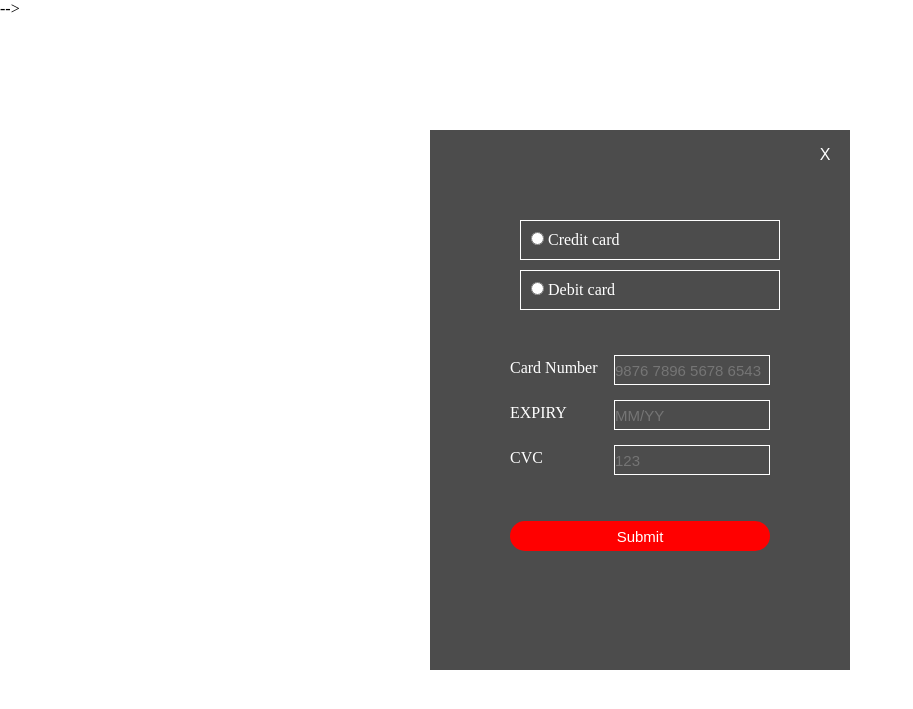
After one commit to 1218muskan/-nline-Cafe-Management-System, a PHP site: page /payment.html in a window 1280 px wide. The commit adds this page. Shown: the top 709 px of the page, without its empty margins (0-913 px from the left). Run offline with PHP 8.4, Linux system fonts and the light colour scheme.

Commit message:
payment added

```diff
--- a/index.html
+++ b/index.html
@@ -62,8 +62,7 @@
                 <h1 class="animate__animated animate__zoomIn animate__slow">WELCOME TO</h1>
                 <h1 class="animate__animated animate__zoomIn animate__slow">OUR CAFE</h1>
                 <p>
-                   Lorem ipsum dolor sit amet consectetur, adipisicing elit. Laboriosam hic aliquid, debitis optio quidem doloremque delectus voluptatum iste odit quaerat
-                   minima exercitationem deserunt qui ipsam iure mollitia. Voluptatem, optio nesciunt!
+                   We offer a variety of things including coffee, tea , pizza, buger , cake , lemon juice and various other items with a good customer satisfaction.
                 </p>
             </div>
             <div class="timing">
@@ -91,8 +90,7 @@
             <p class="aheading animate__animated animate__backInDown animate__slow">About us —</p>
             <h1>A few words</h1>
             <h1>about our cafe</h1>
-            <p>Lorem ipsum dolor sit, amet consectetur adipisicing elit. Deleniti adipisci magnam eum quo facere
-                pariatur itaque perferendis illum rem iusto.</p>
+            <p>We offer a variety of thing with a lot of things </p>
             <ul>
                 <li>Praesent ut quam quis quam venenatis</li>
                 <li>Praesent ut quam quis quam venenatis</li>
--- a/index.js
+++ b/index.js
@@ -32,3 +32,11 @@ login_signup_switch[1].addEventListener("click", function(){
     signupForm.style.display = "none";
     loginForm.style.display = "block";
 });
+
+//******************************* */ payment*/////////////////////
+var payment_close=document.getElementById('payment_close')
+var payment=document.getElementsByClassName("payment")
+payment_close.addEventListener("click", function(){
+    payment.style.display = "none";
+
+});
--- a/main.css
+++ b/main.css
@@ -746,3 +746,54 @@ margin-top: 100px;
     margin-bottom: 15px;
     text-transform: capitalize;
 }
+
+
+
+
+
+
+
+/****************************** payment ********************************/
+.payment{
+    position: absolute;
+    z-index: 1;
+    top: 50%;
+    left: 50%;
+
+    transform: translate(-50%,-50%);
+    width: 420px;
+    height: 540px;
+    padding: 80px ;
+    background: rgba(0,0,0,0.7);
+    color: white;
+}
+.card{
+    height:40px;
+    padding:10px;
+        border:1px solid white;
+        width: 100%;
+        margin: 10px;
+}
+.details{
+  margin-top: 40px;
+
+}
+.details>div{
+    margin-bottom: 10px;
+    display: flex;
+    justify-content: space-between;
+    /* background-color: violet; */
+    align-items: center;
+}
+.details>div>input{
+
+    width: 60%;
+    margin-top: 5px;
+
+    border: 1px solid #fff;
+    background: transparent;
+    outline: none;
+   height: 30px;
+    color: #fff;
+    font-size: 15px;
+}
--- /dev/null
+++ b/payment.html
@@ -0,0 +1,48 @@
+<!DOCTYPE html>
+<html>
+    <head>
+        <meta charset="utf-8">
+        <title>Payment</title>
+
+        <link rel="stylesheet" href="main.css"> -->
+    </head>
+    <body>
+        <div class="payment">
+            <button class="closeBtn" id="payment_close">X</button>
+            <form action="">
+                <div class="card">
+                <input type="radio" id="credit-card" name=" card" value="credit">
+                <label for="credit-card"> Credit card</label>
+
+            </div>
+            <div class="card">
+            <input type="radio" id="debit-card" name=" card" value="debit">
+            <label for="debit-card"> Debit card</label>
+
+            </div>
+            <div class="details">
+                <div>
+                  <label for="card-no">Card Number</label>
+                  <input type="text" id="card-no" placeholder="9876 7896 5678 6543">
+                </div>
+
+                    <div>
+                    <label for="exp-date">EXPIRY</label>
+                    <input type="text" id="exp-date" placeholder="MM/YY">
+                </div>
+                <div>
+                    <label for="CVC">CVC</label>
+                    <input type="text" id="cvc" placeholder="123">
+                </div>
+
+            </div>
+                <input type="submit" value="Submit">
+              </form>
+
+
+
+        </div>
+        <script src="index.js"></script>
+    </body>
+
+</html>
```
